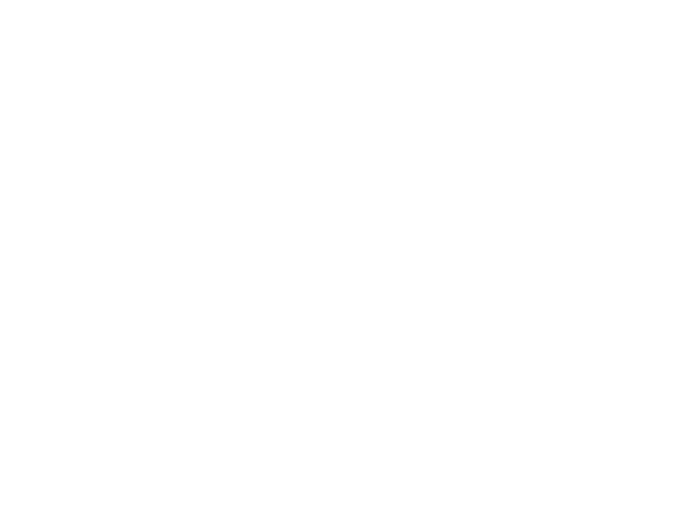
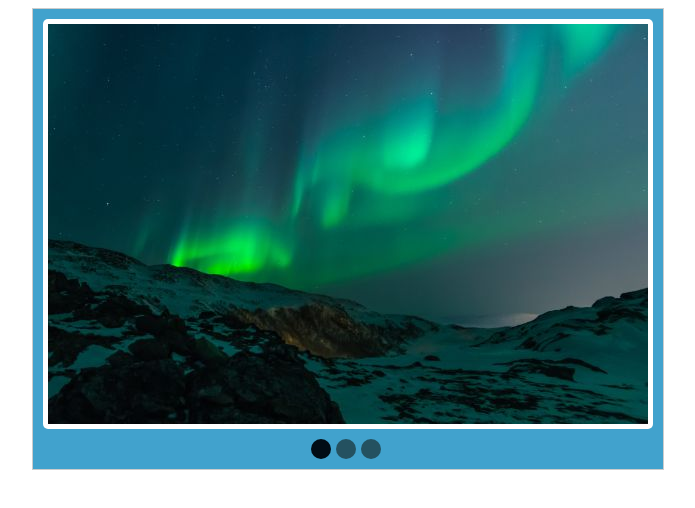
Before and after one commit to griarman/sliderplugin, a plain HTML site: page index.html in a window 1280 px wide. Shown: the whole page, without its empty margins (292-987 px from the left). Drawn offline with Linux system fonts and the light colour scheme.

Commit message:
Add content drawing part

```diff
--- a/index.html
+++ b/index.html
@@ -10,12 +10,20 @@
     <script src="./slider.js"></script>
     <script>
         $(document).ready(function () {
-
+            $('.slider').slider({
+                slideShow: true,
+                interval : 5000,
+                animation: 'slide'
+            });
         })
     </script>
     <link rel="stylesheet" href="./slider.css">
 </head>
 <body>
-
+    <ul class="slider">
+        <li data-url='./assets/images/1.jpg' data-type='image'></li>
+        <li data-url='./assets/videos/video.mp4' data-type='video'></li>
+        <li data-url='./assets/images/2.jpg' data-type='image'></li>
+    </ul>
 </body>
 </html>
--- a/slider.css
+++ b/slider.css
@@ -0,0 +1,44 @@
+.sliderContainer {
+    min-width: 300px;
+    width: max-content;
+    margin: 0 auto;
+    border: 1px solid #ccc;
+    background: #41A2CD;
+}
+
+/*  Elements    */
+.sliderElements {
+    margin: 10px;
+    padding: 5px;
+    background: #fff;
+    border-radius: 5px;
+}
+.sliderElements > .content {
+    display: none;
+    height: 400px;
+    flex-direction: row;
+    justify-content: center;
+}
+.sliderElements > .content.activeElement {
+    display: flex;
+}
+
+/*  Circles    */
+.sliderCircles {
+    display: flex;
+    flex-direction: row;
+    justify-content: center;
+    margin-bottom: 10px;
+}
+.sliderCircles > .circle {
+    width: 20px;
+    height: 20px;
+    background: #245160;
+    border-radius: 50%;
+    margin-right: 5px;
+    cursor: pointer;
+}
+.sliderCircles > .circle.active {
+    background: #010C15;
+    cursor: default;
+}
--- a/slider.js
+++ b/slider.js
@@ -0,0 +1,42 @@
+$.fn.slider = function (options) {
+    this.each(function () {
+        const target = $(this);
+        const { slideShow = false, interval = 5000, animation } = options;
+        let current = 0;
+        let elements = target.children().map((index, el) => {
+            return {
+                type: el.dataset.type,
+                url: el.dataset.url
+            };
+        });
+        let slider = $('<div class="sliderContainer"></div>'),
+            sliderElements = $('<div class="sliderElements"></div>'),
+            sliderCircles = $('<div class="sliderCircles"></div>');
+
+        elements.each(i => {
+           let element = elements[i], content, play_pause,
+               active = current === i ? 'active' : '',
+               activeElement = current === i ? 'activeElement' : '',
+               div = $(`<div class="content ${activeElement}"></div>`),
+               circle = $(`<div class="circle ${active}"></div>`);
+
+           switch (element.type) {
+               case 'image':
+                   content = $(`<img src="${element.url}">`);
+                   break;
+               case 'video':
+                   content = $(`<video src="${element.url}"></video>`);
+                   play_pause = $('<div class="video"></div>');
+
+                   div.append(play_pause);
+           }
+
+           sliderCircles.append(circle);
+           div.append(content);
+           sliderElements.append(div);
+        });
+
+        slider.append(sliderElements, sliderCircles);
+        target.after(slider).remove();
+    })
+};
```
